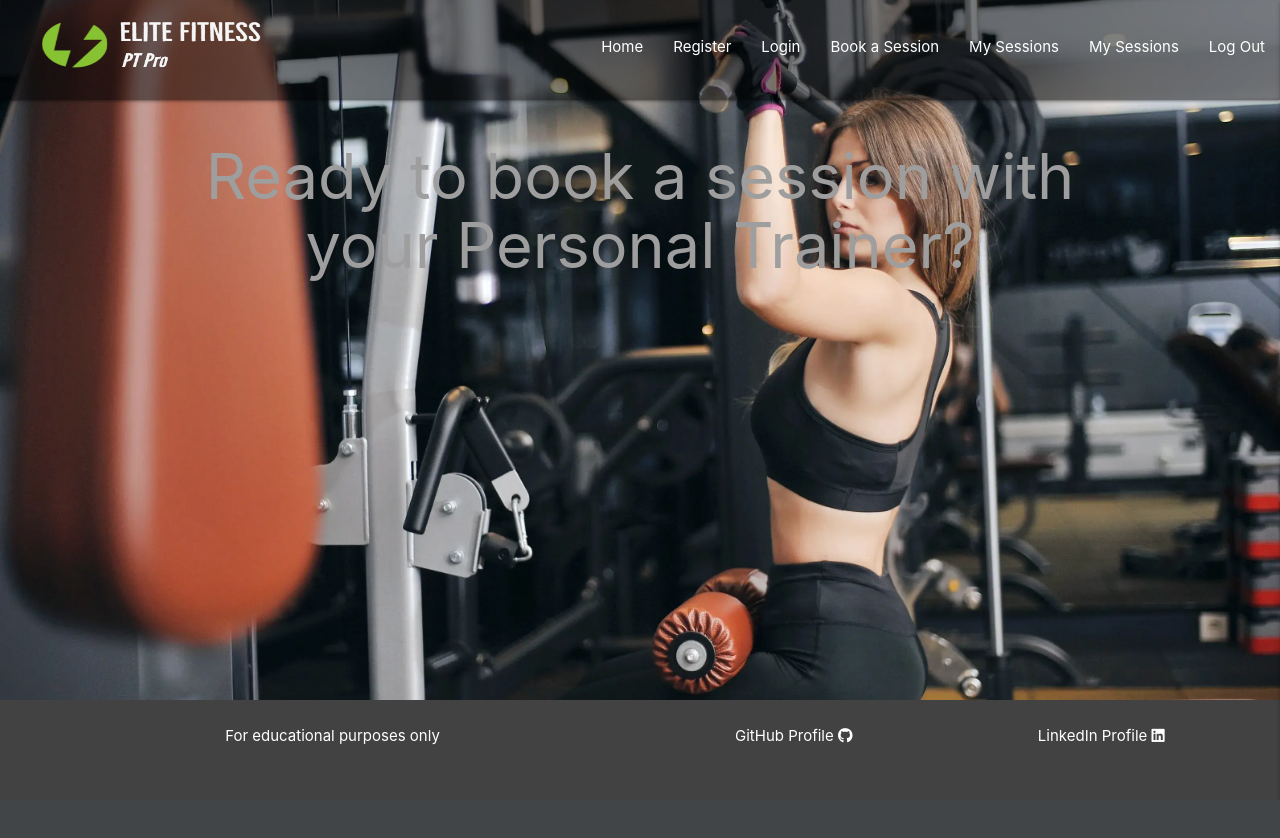
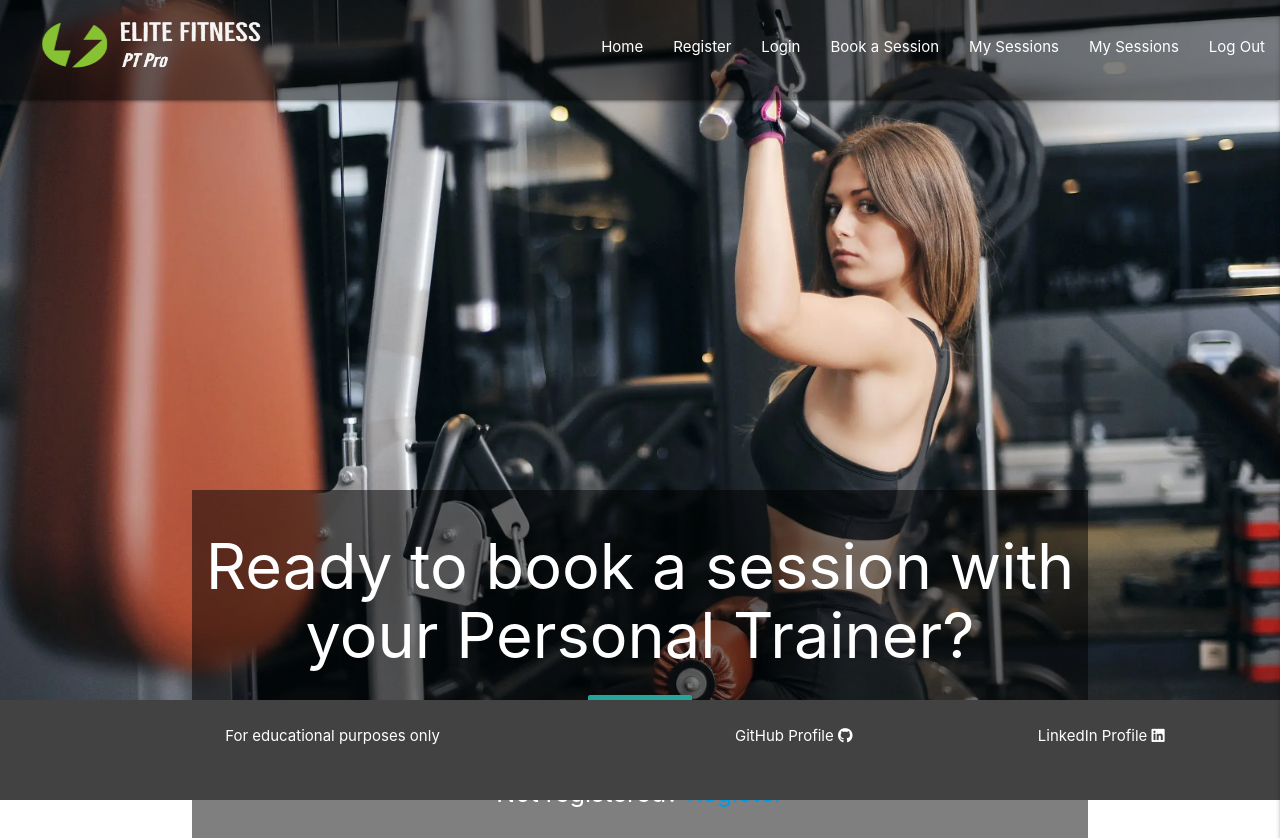
Before and after one commit to andrewcannan/elite-pt-pro, a Flask app: page / in a window 1280 px wide. Before the commit the page ends 800 px from the top, so only its background shows below. Run offline with Flask 3, Linux system fonts and the light colour scheme; some libraries are stand-ins or nearby versions.

Commit message:
add text and login button to homepage

```diff
--- a/eliteptpro/static/css/style.css
+++ b/eliteptpro/static/css/style.css
@@ -27,17 +27,18 @@ footer {
 }
 
 /* HomePage */
+.home-row {
+    margin-bottom: 0;
+}
+
 .slider {
     z-index: 0;
 }
 
-.slider .slides li img {
-    height: 93vh;
-}
-
 .home-text {
+    margin-top: 10%;
     position: relative;
-    bottom: -50%;
+    background-color: rgba(0, 0, 0, .5);
 }
 
 @media screen and (min-width: 993px) {
@@ -51,4 +52,8 @@ footer {
         height: 100px;
         padding-top: 15px;
     }
+
+    .home-text {
+        bottom: -300px;
+    }
 }
--- a/eliteptpro/templates/homepage.html
+++ b/eliteptpro/templates/homepage.html
@@ -1,7 +1,7 @@
 {% extends "base.html" %}
 {% block content %}
 <!-- Materialize slider adjusted for my own purposes -->
-<div class="row">
+<div class="row home-row">
     <div class="slider fullscreen responsive-img">
         <ul class="slides">
             <li>
@@ -23,7 +23,9 @@
         </ul>
     </div>
     <div class="col s12 center-align home-text">
-        <h1 class="grey-text lighten-3">Ready to book a session with your Personal Trainer?</h1>
+        <h1 class="white-text">Ready to book a session with your Personal Trainer?</h1>
+        <a class="waves-effect waves-light btn-large pulse" href="#">Login</a>
+        <p class="white-text flow-text">Not registered? <a href="#">Register</a></p>
     </div>
 </div>
 
```
